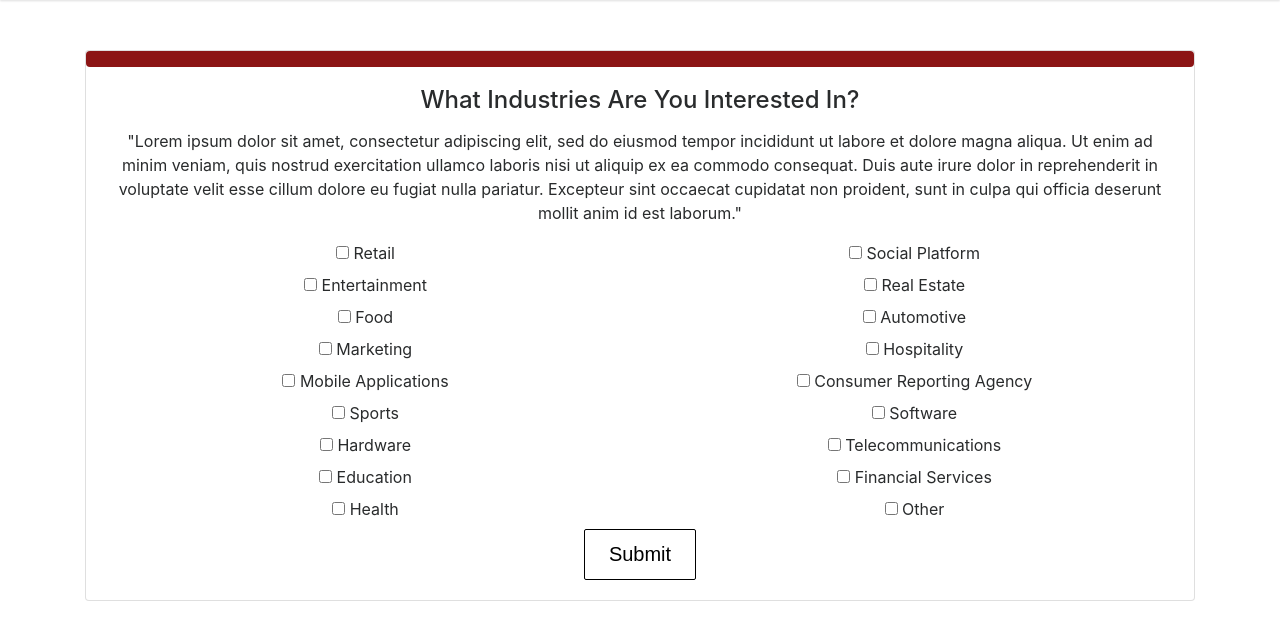
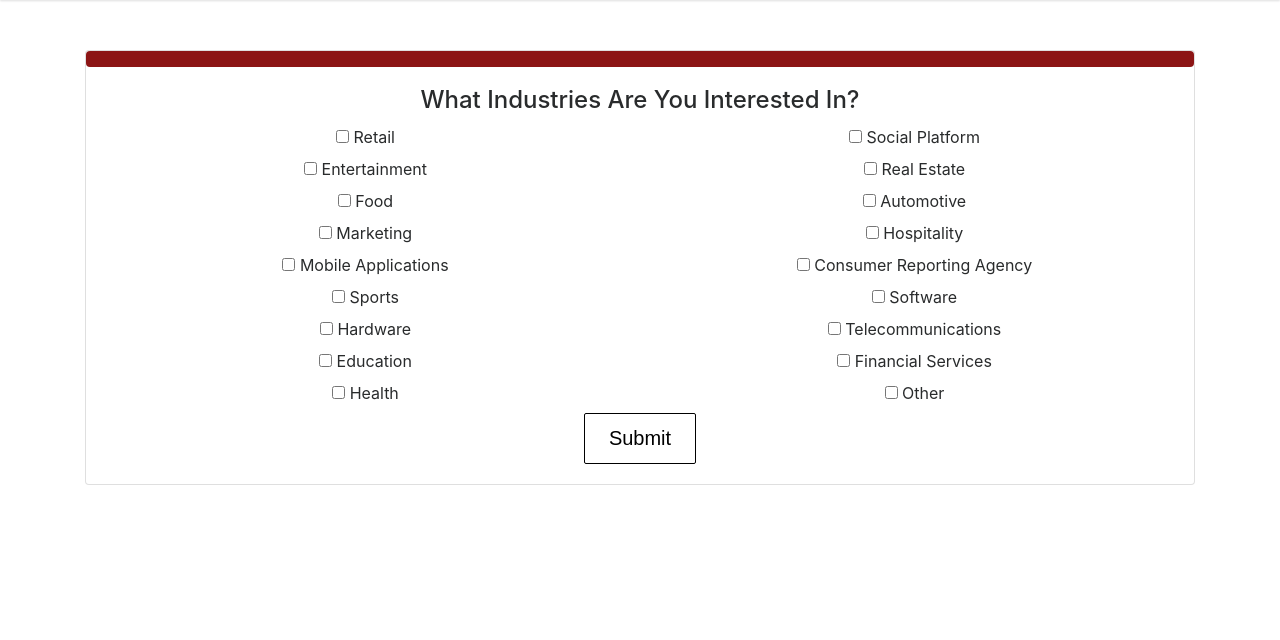
Before and after one commit to ashemag/privacy_patterns_data_collection, a Django app: page /data-search/form3 in a window 1280 px wide. Shown: the part 125-765 px from the top of the page. Run offline with Django 3.2, Linux system fonts and the light colour scheme; some libraries are stand-ins or nearby versions.

Commit message:
removed lorum ipsum

```diff
--- a/display_data_app/templates/data_search_form_1.html
+++ b/display_data_app/templates/data_search_form_1.html
@@ -9,10 +9,7 @@
 	</div>
 	<div class="card-block">
 		<h4 class="card-title">What Are you Doing with Your Data?</h4>
-		 <p align="justify" class="card-text">
 
-		 "Lorem ipsum dolor sit amet, consectetur adipiscing elit, sed do eiusmod tempor incididunt ut labore et dolore magna aliqua. Ut enim ad minim veniam, quis nostrud exercitation ullamco laboris nisi ut aliquip ex ea commodo consequat. Duis aute irure dolor in reprehenderit in voluptate velit esse cillum dolore eu fugiat nulla pariatur. Excepteur sint occaecat cupidatat non proident, sunt in culpa qui officia deserunt mollit anim id est laborum."
-		 </p>
 		<form action="" method="POST"> {% csrf_token %}
 			<div class="row">
 				<div class="card col-sm" style="border:none !important;">
--- a/display_data_app/templates/data_search_form_2.html
+++ b/display_data_app/templates/data_search_form_2.html
@@ -9,10 +9,7 @@
 	</div>
  	<div class="card-block">
 	    <h4 class="card-title">What Locations Are you Interested In?</h4>
-	     <p align="justify" class="card-text">
 
-	     "Lorem ipsum dolor sit amet, consectetur adipiscing elit, sed do eiusmod tempor incididunt ut labore et dolore magna aliqua. Ut enim ad minim veniam, quis nostrud exercitation ullamco laboris nisi ut aliquip ex ea commodo consequat. Duis aute irure dolor in reprehenderit in voluptate velit esse cillum dolore eu fugiat nulla pariatur. Excepteur sint occaecat cupidatat non proident, sunt in culpa qui officia deserunt mollit anim id est laborum."
-	     </p>
 
 		<form action="" method="POST"> {% csrf_token %}
 			<div class="row">
--- a/display_data_app/templates/data_search_form_3.html
+++ b/display_data_app/templates/data_search_form_3.html
@@ -9,13 +9,6 @@
 	</div>
  	<div class="card-block">
 	    <h4 class="card-title">What Industries Are You Interested In?</h4>
-	     <p align="justify" class="card-text">
-
-
-		<p> {{ formset.errors }} </p>
-
-	     "Lorem ipsum dolor sit amet, consectetur adipiscing elit, sed do eiusmod tempor incididunt ut labore et dolore magna aliqua. Ut enim ad minim veniam, quis nostrud exercitation ullamco laboris nisi ut aliquip ex ea commodo consequat. Duis aute irure dolor in reprehenderit in voluptate velit esse cillum dolore eu fugiat nulla pariatur. Excepteur sint occaecat cupidatat non proident, sunt in culpa qui officia deserunt mollit anim id est laborum."
-	     </p>
 
 		<form action="" method="POST"> {% csrf_token %}
 			<div class="row">
```
